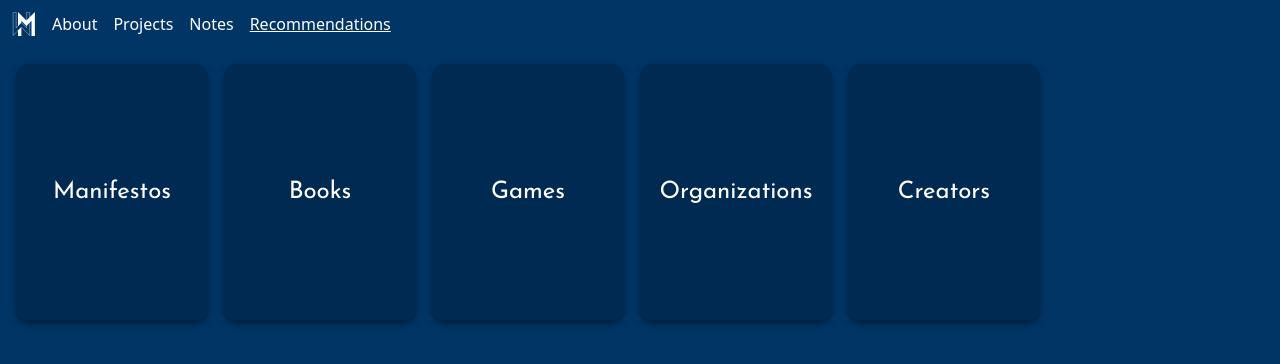
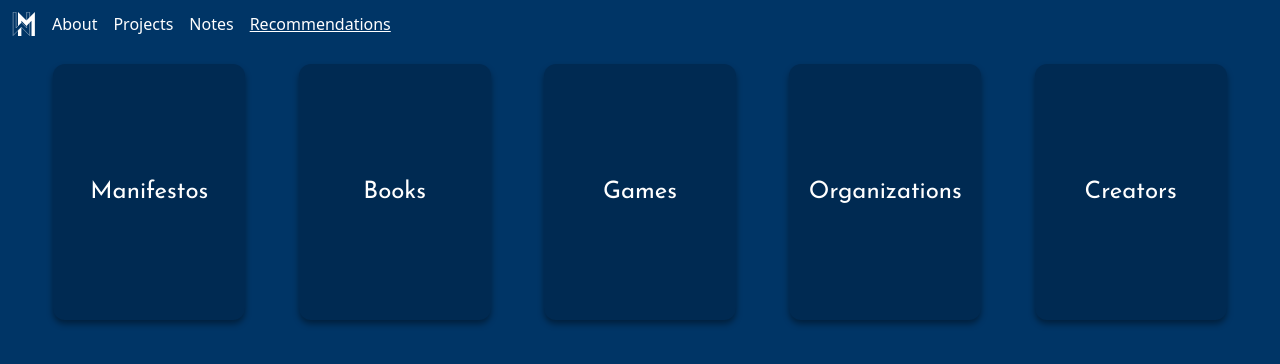
Before and after one commit to wmarrujo/wmarrujo.github.io, a SvelteKit app: page /recommendations in a window 1280 px wide. Shown: the top 364 px of the page. Built offline with nearby package versions, Linux system fonts and the light colour scheme.

Commit message:
expansion row

```diff
--- a/src/routes/recommendations/+page.svelte
+++ b/src/routes/recommendations/+page.svelte
@@ -8,7 +8,8 @@
 		link: string;
 		image?: string;
 		author?: string;
-		description?: string;
+		thesis?: string;
+		pitch?: string;
 	}
 	type List = Recommendation[] | {[group: string]: List}
 
@@ -22,9 +23,12 @@
 			{title: "The Twelve-Factor App", link: "https://12factor.net/", author: "Adam Wiggins"},
 			{title: "The Best Way to Count", link: "https://youtu.be/rDDaEVcwIJM?si=SMRy32925p7w-1_5", author: "Jan Misali"},
 		],
-		"Books": [
-			// TODO: fill this
+		"Books": {
+			"Politics & Philosophy": [
+				{title: "What's Our Problem?", author: "Tim Urban", thesis: "The Psychology Behind the Politics", pitch: "Why is America (and the world) so divided? Why are republicans burning anything the left touches? Why is the left cancelling everything? What are the Implications? Read how we got here, building up the psychology from first principles.", link: "https://waitbutwhy.com/whatsourproblem"},
+				{title: "High Conflict", author: "Amanda Ripley", thesis: "How to see & stop High Conflict", pitch: "Many conflicts are a trap, however much you fight and struggle, the conflict deepens. This book talks about why that happens, how to see it for what it is, and what you can do to get out of it and to build cultures resilient to it.", link: "https://www.amandaripley.com/high-conflict"},
 			],
+		},
 		"Games": [
 			{title: "4D Golf", link: "https://store.steampowered.com/app/2147950/4D_Golf/"},
 			{title: "Fez", link: "https://store.steampowered.com/app/224760/FEZ/"},
@@ -33,8 +37,8 @@
 			{title: "Hyperbolica", link: "https://store.steampowered.com/app/1256230/Hyperbolica/"},
 			{title: "Superliminal", link: "https://store.steampowered.com/app/1049410/Superliminal/"},
 			{title: "5D Chess With Multiverse Time Travel", link: "https://store.steampowered.com/app/1349230/5D_Chess_With_Multiverse_Time_Travel/"},
-			{title: "Outer Wilds", link: ""},
-			{title: "Daybreak", link: ""},
+			{title: "Outer Wilds", link: "https://store.steampowered.com/app/753640/Outer_Wilds/"},
+			{title: "Daybreak", link: "https://boardgamegeek.com/boardgame/334986/daybreak"},
 		],
 		"Organizations": [
 			{title: "GapMinder", link: "https://www.gapminder.org/"},
@@ -103,6 +107,13 @@
 			]
 		},
 	}
+
+	let open = $state<string[]>([])
+	function isOpen(path: string[]): boolean {
+		return open.length >= path.length && path.every((n, i) => open[i] === n)
+	}
+	function openList(path: string[]) { open = path }
+	function closeList(path: string[]) { if (isOpen(path)) open = path.slice(0, -1) }
 </script>
 
 <nav class="flex items-center gap-4 p-3">
@@ -116,7 +127,7 @@
 <main class="p-4">
 	<ul>
 		{#each Object.entries(recommendations as Record<string, List>) as [name, items]}
-			{@render deck(name, items)}
+			{@render deck([], name, items)}
 		{/each}
 	</ul>
 </main>
@@ -125,10 +136,14 @@
 	<li><a class="card" href={item.link}>{item.title}</a></li>
 {/snippet}
 
-{#snippet deck(name: string, items: List)}
+{#snippet deck(path: string[], name: string, items: List)}
 	<li>
-		<details>
-			<summary class="card">{name}</summary>
+		<button class="card" aria-expanded={isOpen([...path, name])}
+			onclick={() => (isOpen([...path, name]) ? closeList([...path, name]) : openList([...path, name]))}>
+			{name}
+		</button>
+		{#if isOpen([...path, name])}
+			<div class="panel">
 				{#if Array.isArray(items)}
 					<ul>
 						{#each items as item}
@@ -138,11 +153,12 @@
 				{:else}
 					<ul>
 						{#each Object.entries(items) as [subName, subItems]}
-						{@render deck(subName, subItems)}
+							{@render deck([...path, name], subName, subItems)}
 						{/each}
 					</ul>
 				{/if}
-		</details>
+			</div>
+		{/if}
 	</li>
 {/snippet}
 
@@ -152,8 +168,17 @@
 		padding: 0;
 		margin: 0;
 		display: grid;
-		grid-template-columns: repeat(auto-fill, 12rem);
+		grid-template-columns: repeat(auto-fit, 12rem);
+		justify-content: space-evenly;
 		gap: 1rem;
+	}
+
+	li {
+		display: contents;
+	}
+
+	.panel {
+		grid-column: 1 / -1;
 	}
 
 	.card {
@@ -170,14 +195,11 @@
 		font-size: 1.15rem;
 	}
 
-	summary.card {
-		cursor: pointer;
-		list-style: none;
+	button.card {
+		border: none;
+		color: inherit;
 		font-family: "Josefin Sans", sans-serif;
 		font-size: 1.5rem;
-	}
-
-	summary.card::-webkit-details-marker {
-		display: none;
+		cursor: pointer;
 	}
 </style>
```
Lines whose indentation alone changed are shown as unchanged.
